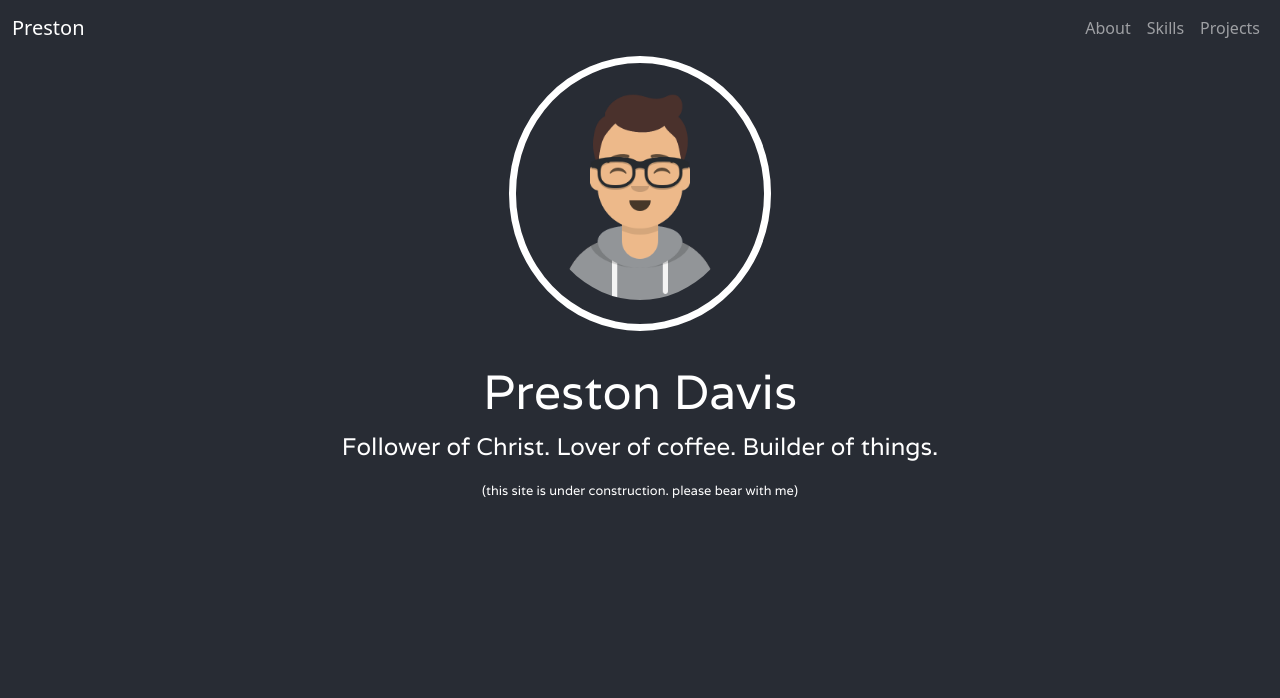
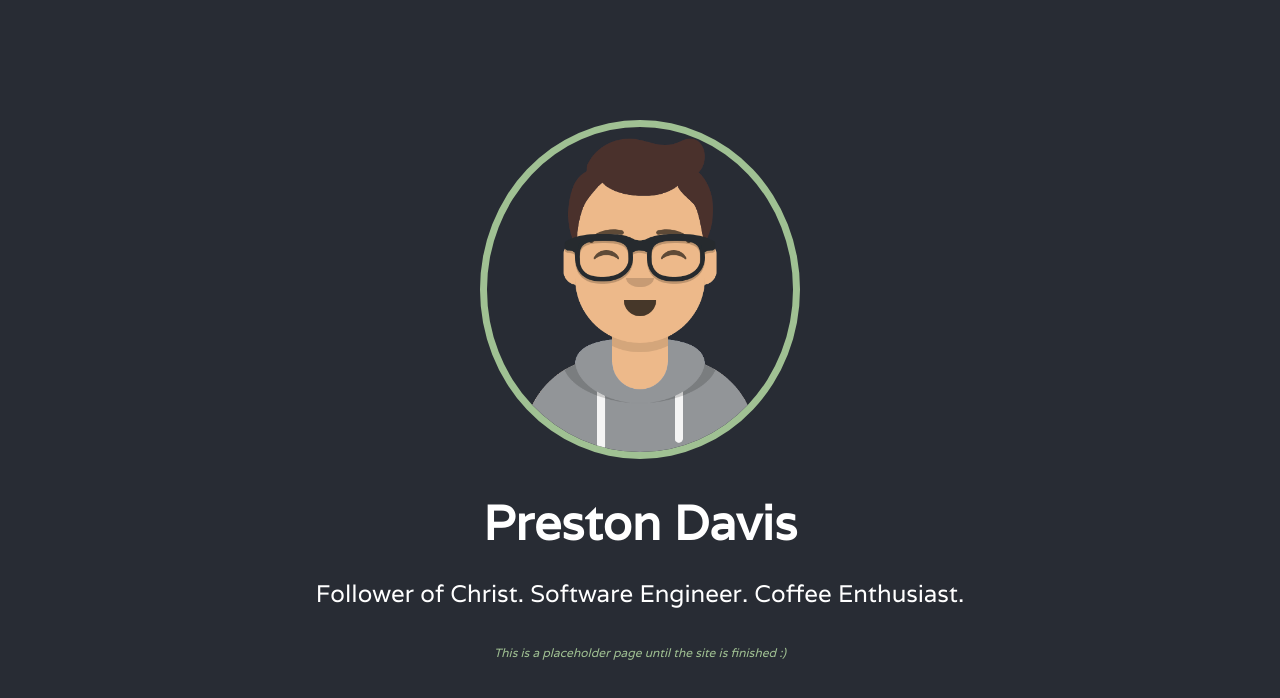
Before and after one commit to premdav/premdav.github.io, a React (Create React App) app: page / in a window 1280 px wide. Shown: the top 698 px of the page. Built offline with nearby package versions, Linux system fonts and the light colour scheme.

Commit message:
Removes bootstrap, removes navigation, small changes to placeholder page

```diff
--- a/package.json
+++ b/package.json
@@ -11,11 +11,9 @@
     "@types/node": "^12.0.0",
     "@types/react": "^17.0.0",
     "@types/react-dom": "^17.0.0",
-    "bootstrap": "5.0.2",
     "gh-pages": "^3.2.3",
     "node-sass": "4.14.1",
     "react": "^17.0.2",
-    "react-bootstrap": "^2.0.0-beta.4",
     "react-dom": "^17.0.2",
     "react-scripts": "4.0.3",
     "typescript": "^4.1.2",
--- a/src/App.tsx
+++ b/src/App.tsx
@@ -1,16 +1,14 @@
 import React from 'react';
-import Navigation from './Components/Navigation';
 import avatar from './assets/avataaars.png';
 
 const App = (): JSX.Element => {
   return (
     <div className="App">
-      <Navigation />
       <header className="App-header">
         <img className='avatar' src={avatar} alt='Profile Avatar' />
         <h1 className='name-headline'>Preston Davis</h1>
-        <p className='quick-about'>Follower of Christ. Lover of coffee. Builder of things.</p>
-        <p style={{ fontSize: '.8rem'}}>(this site is under construction. please bear with me)</p>
+        <p className='quick-about'>Follower of Christ. Software Engineer. Coffee Enthusiast.</p>
+        <p className='placeholder'>This is a placeholder page until the site is finished :)</p>
       </header>
     </div>
   );
--- a/src/Components/Navigation.tsx
+++ /dev/null
@@ -1,17 +0,0 @@
-import React from 'react';
-import { Navbar, Container, Nav } from 'react-bootstrap';
-
-const Navigation = () => (
-  <Navbar bg="transparent" variant="dark">
-    <Container fluid>
-      <Navbar.Brand href="#home">Preston</Navbar.Brand>
-      <Nav className="m-0">
-        <Nav.Link href="#home">About</Nav.Link>
-        <Nav.Link href="#features">Skills</Nav.Link>
-        <Nav.Link href="#pricing">Projects</Nav.Link>
-      </Nav>
-    </Container>
-  </Navbar>
-)
-
-export default Navigation;
--- a/src/Stylesheets/App.sass
+++ b/src/Stylesheets/App.sass
@@ -1,7 +1,8 @@
 @import url('https://fonts.googleapis.com/css2?family=Varela&display=swap')
-
+@import './Variables'
 .App-header
   height: 75%
+  padding-top: 15vh
   display: flex
   flex-direction: column
   align-items: center
@@ -10,14 +11,18 @@
   font-family: 'Varela', sans-serif
 
 .avatar
-  height: 275px
-  padding: 1.5rem
-  border: 7px solid white
+  height: 325px
+  border: 7px solid $sage-green
   border-radius: 50%
 
 .name-headline
-  margin-top: 2rem
+  margin: 2rem 0 0 0
   font-size: 3rem
 
 .quick-about
   font-size: 1.5rem
+
+.placeholder
+  font-style: italic
+  font-size: .75rem
+  color: $sage-green
--- a/src/Stylesheets/Main.sass
+++ b/src/Stylesheets/Main.sass
@@ -1,4 +1,3 @@
-@import '~bootstrap/scss/bootstrap'
 @import './App'
 
 body
--- /dev/null
+++ b/src/Stylesheets/Variables.sass
@@ -0,0 +1 @@
+$sage-green: #A0C193
```
Also changed, not shown: 1 other file (tests, documents, lock files or other folders).
